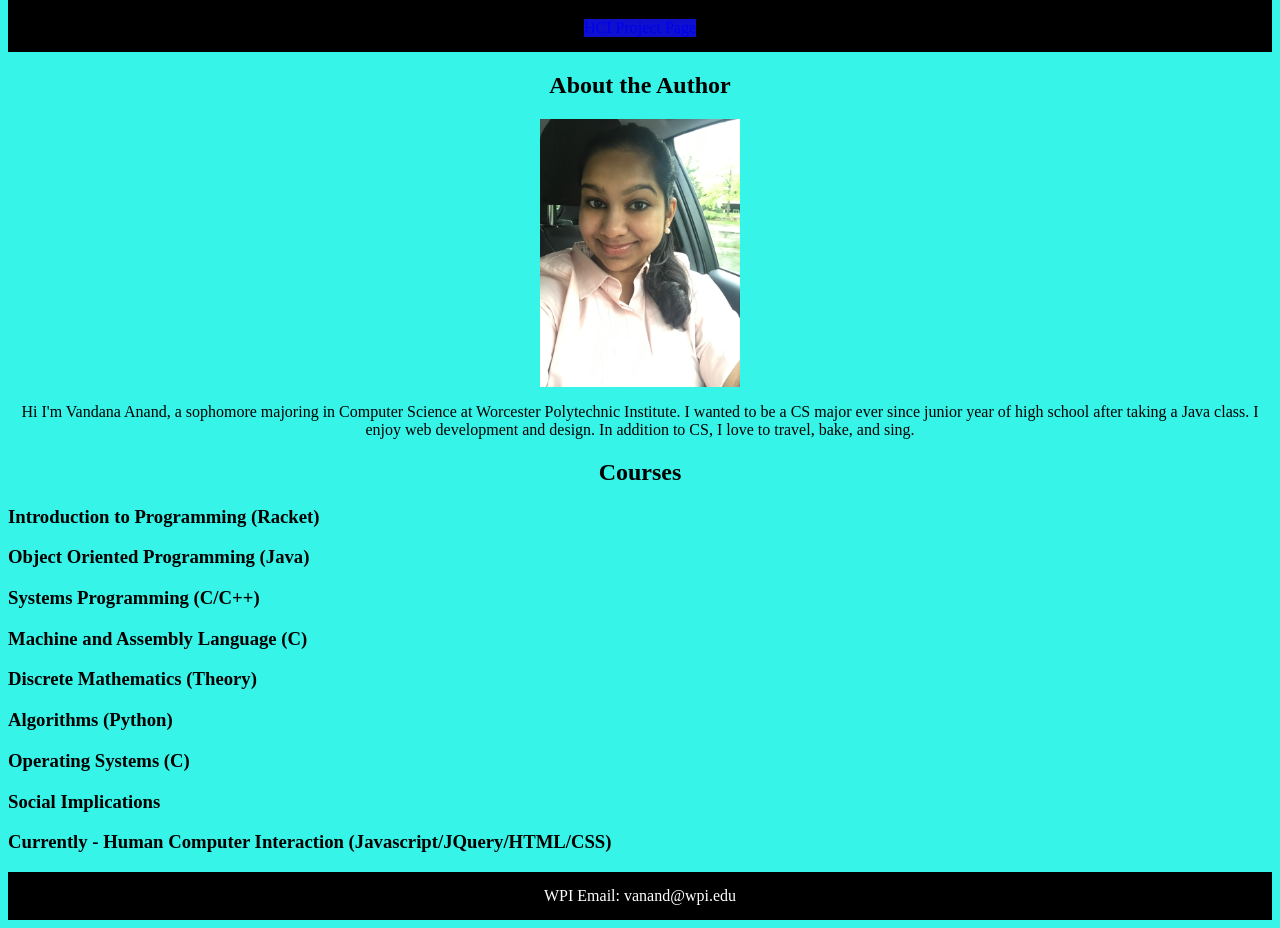
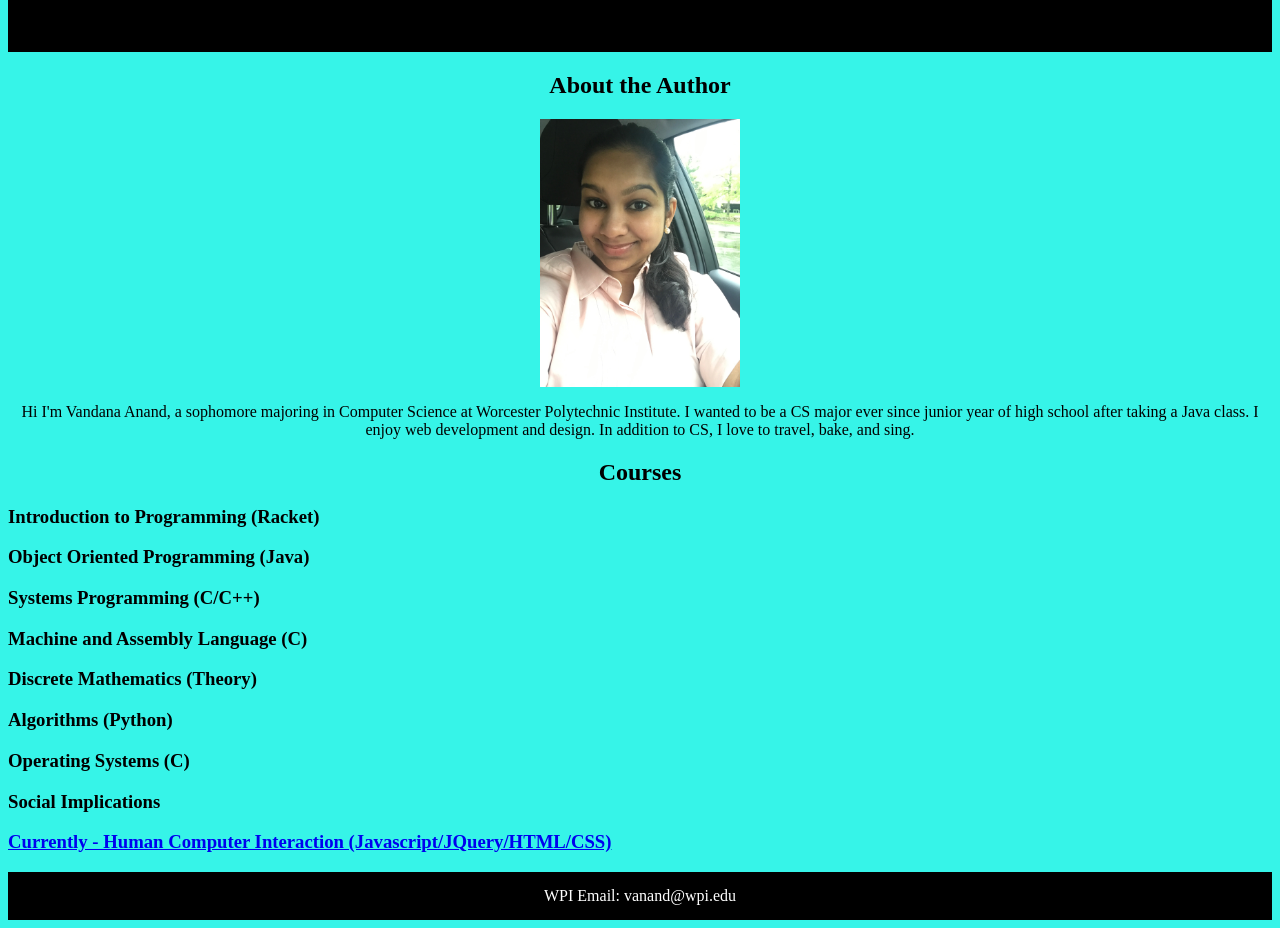
Before and after one commit to vanand23/vanand23.github.io, a plain HTML site: page index.html in a window 1280 px wide. Shown: the part 84-1012 px from the top of the page. Drawn offline with Linux system fonts and the light colour scheme.

Commit message:
added link

```diff
--- a/index.html
+++ b/index.html
@@ -53,10 +53,9 @@ a.button {
 	-webkit-appearance: button;
 	-moz-appearance: button;
 	appearance: button;
-	background-color: #0f0fce;
 
 	text-decoration: none;
-
+	color: #000000;
 
 }
 
@@ -101,7 +100,7 @@ footer {background: black; color: white;}
 
 <h3> Social Implications </h3>
 
-<h3> Currently - Human Computer Interaction (Javascript/JQuery/HTML/CSS) </h3>
+<h3> <a href="https://vanand23.github.io/HCI.Project.Page/">Currently - Human Computer Interaction (Javascript/JQuery/HTML/CSS) </a></h3>
 
 <div class="header-font">
 <footer> WPI Email: vanand@wpi.edu </footer>
```
